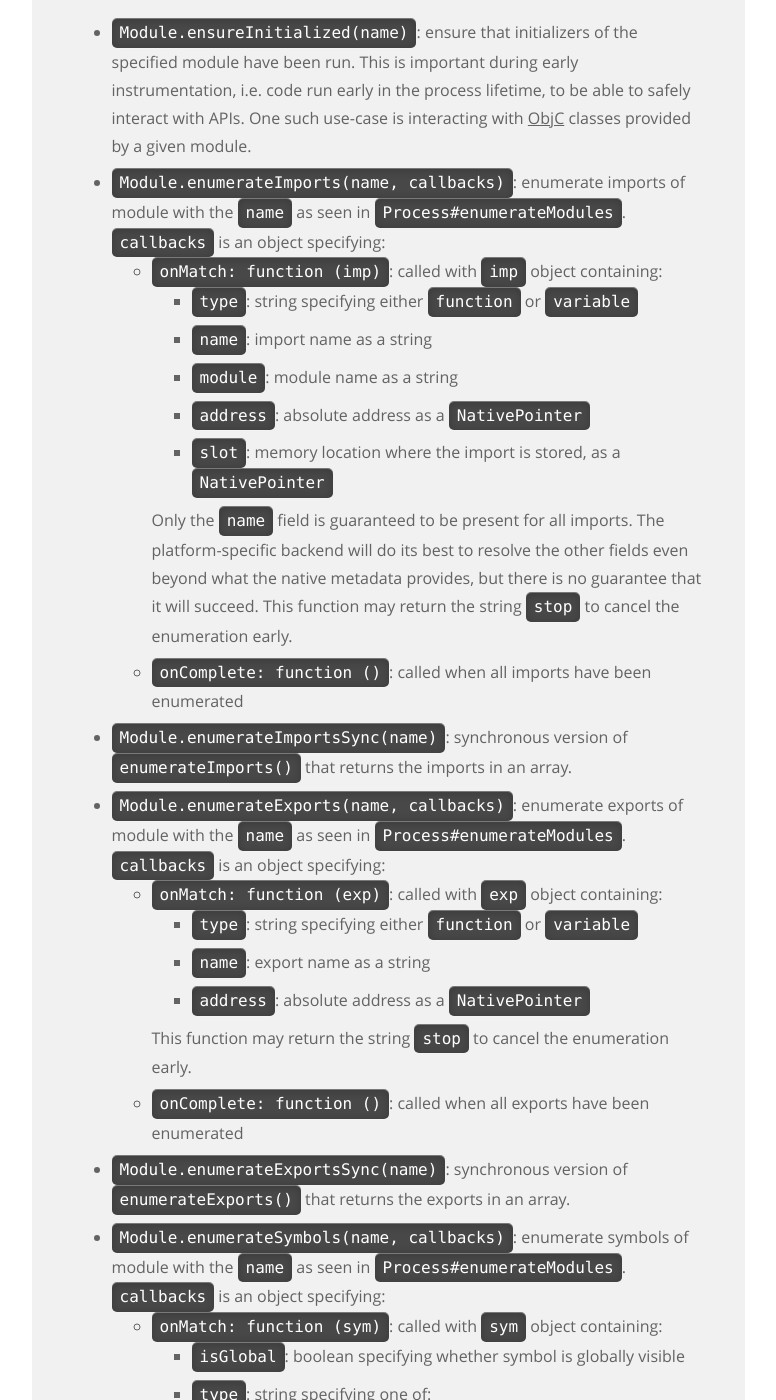
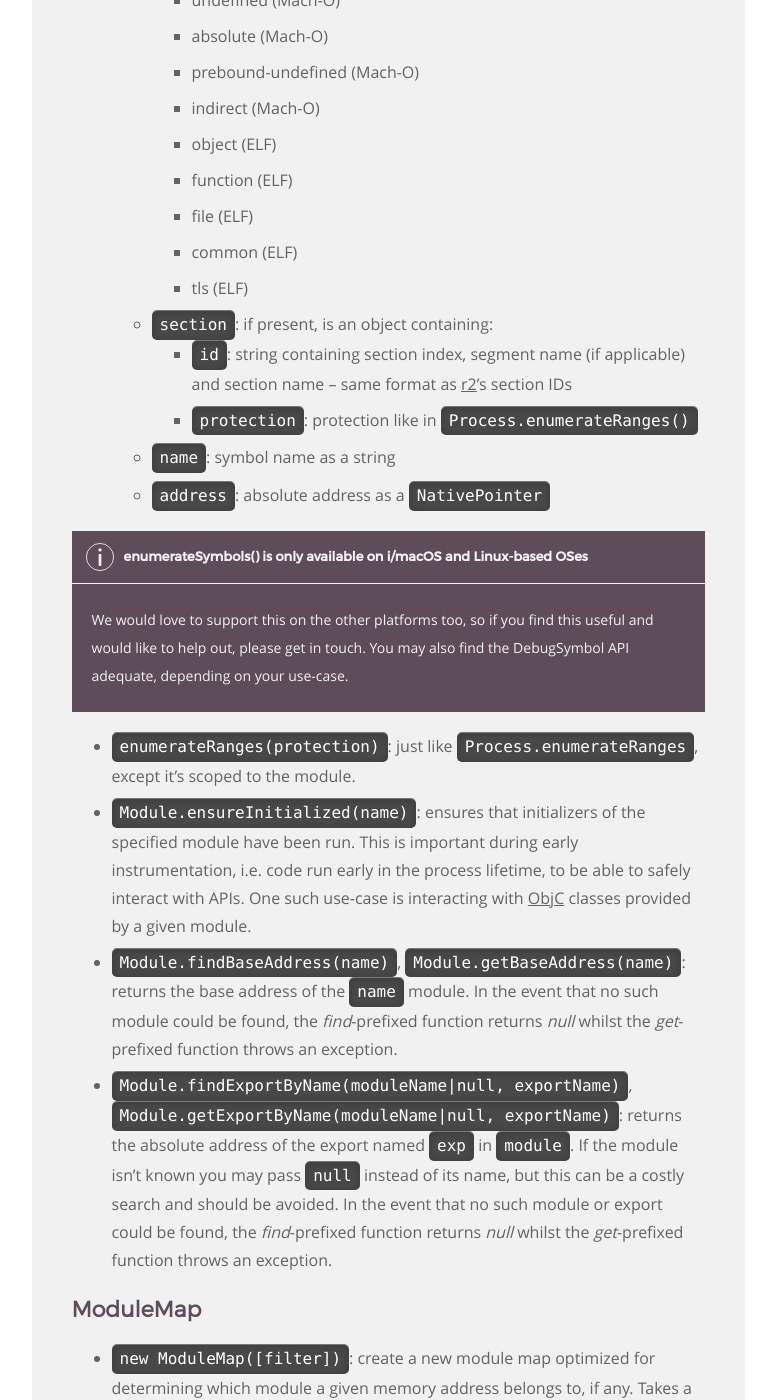
Before and after one commit to frida/frida-website, a Jekyll site: the page built from _docs/javascript-api.md, in a window 1280 px wide and 1400 px high, scrolled down 11024 px. Shown: the whole window, without its empty margins (364-1140 px from the left). Built offline with Jekyll 4.4.1, drawn with Linux system fonts in a browser that asks for light colours; some of the changed text lies outside the part shown.

Commit message:
Migrate docs to new enumeration APIs
And new APIs in 12.3.6.

```diff
--- a/_docs/javascript-api.md
+++ b/_docs/javascript-api.md
@@ -275,52 +275,28 @@ In the example above we used `script.on('message', on_message)` to monitor for a
 
 +   `Process.getCurrentThreadId()`: get this thread's OS-specific id as a number
 
-+   `Process.enumerateThreads(callbacks)`: enumerate all threads,
-    where `callbacks` is an object specifying:
-
-    -   `onMatch: function (thread)`: called with `thread` object containing:
-        -   `id`: OS-specific id
-        -   `state`: string specifying either `running`, `stopped`, `waiting`,
-            `uninterruptible` or `halted`
-        -   `context`: object with the keys `pc` and `sp`, which are
-            NativePointer objects specifying EIP/RIP/PC and ESP/RSP/SP,
-            respectively, for ia32/x64/arm. Other processor-specific keys
-            are also available, e.g. `eax`, `rax`, `r0`, `x0`, etc.
-
-        This function may return the string `stop` to cancel the enumeration
-        early.
-
-    -   `onComplete: function ()`: called when all threads have been enumerated
-
-+   `Process.enumerateThreadsSync()`: synchronous version of
-    `enumerateThreads()` that returns the threads in an array.
++   `Process.enumerateThreads()`: enumerates all threads, returning an array of
+    objects containing the following properties:
+
+    -   `id`: OS-specific id
+    -   `state`: string specifying either `running`, `stopped`, `waiting`,
+        `uninterruptible` or `halted`
+    -   `context`: object with the keys `pc` and `sp`, which are
+        NativePointer objects specifying EIP/RIP/PC and ESP/RSP/SP,
+        respectively, for ia32/x64/arm. Other processor-specific keys
+        are also available, e.g. `eax`, `rax`, `r0`, `x0`, etc.
 
 +   `Process.findModuleByAddress(address)`,
     `Process.getModuleByAddress(address)`,
     `Process.findModuleByName(name)`,
     `Process.getModuleByName(name)`:
-    return an object with details about the module whose *address* or *name*
-    matches the one specified. In the event that no such module could be found,
-    the *find*-prefixed functions return *null* whilst the *get*-prefixed
-    functions throw an exception.  See `Process.enumerateModules()` for
-    details about which fields are included.
-
-+   `Process.enumerateModules(callbacks)`: enumerate modules loaded right now,
-    where `callbacks` is an object specifying:
-
-    -   `onMatch: function (module)`: called with `module` object containing:
-        -   `name`: canonical module name as a string
-        -   `base`: base address as a `NativePointer`
-        -   `size`: size in bytes
-        -   `path`: full filesystem path as a string
-
-        This function may return the string `stop` to cancel the enumeration
-        early.
-
-    -   `onComplete: function ()`: called when all modules have been enumerated
-
-+   `Process.enumerateModulesSync()`: synchronous version of
-    `enumerateModules()` that returns the modules in an array.
+    returns a [Module](#module) whose *address* or *name* matches the one
+    specified. In the event that no such module could be found, the
+    *find*-prefixed functions return *null* whilst the *get*-prefixed functions
+    throw an exception.
+
++   `Process.enumerateModules()`: enumerates modules loaded right now, returning
+    an array of [Module](#module) objects.
 
 +   `Process.findRangeByAddress(address)`, `getRangeByAddress(address)`:
     return an object with details about the range containing *address*. In the
@@ -328,39 +304,27 @@ In the example above we used `script.on('message', on_message)` to monitor for a
     *null* whilst *getRangeByAddress()* throws an exception.  See
     `Process.enumerateRanges()` for details about which fields are included.
 
-+   `Process.enumerateRanges(protection|specifier, callbacks)`: enumerate memory
-    ranges satisfying `protection` given as a string of the form: `rwx`, where
-    `rw-` means "must be at least readable and writable". Alternatively you may
++   `Process.enumerateRanges(protection|specifier)`: enumerates memory ranges
+    satisfying `protection` given as a string of the form: `rwx`, where `rw-`
+    means "must be at least readable and writable". Alternatively you may
     provide a `specifier` object with a `protection` key whose value is as
     aforementioned, and a `coalesce` key set to `true` if you'd like neighboring
     ranges with the same protection to be coalesced (the default is `false`;
-    i.e. keeping the ranges separate). `callbacks` is an object specifying:
-
-    -   `onMatch: function (range)`: called with `range` object containing:
-        -   `base`: base address as a `NativePointer`
-        -   `size`: size in bytes
-        -   `protection`: protection string (see above)
-        -   `file`: (when available) file mapping details as an object
-            containing:
-
-            -   `path`: full filesystem path as a string
-            -   `offset`: offset in the mapped file on disk, in bytes
-            -   `size`: size in the mapped file on disk, in bytes
-
-        This function may return the string `stop` to cancel the enumeration
-        early.
-
-    -   `onComplete: function ()`: called when all memory ranges have been
-        enumerated
-
-+   `Process.enumerateRangesSync(protection|specifier)`: synchronous version of
-    `enumerateRanges()` that returns the ranges in an array.
-
-+   `Process.enumerateMallocRanges(callbacks)`: just like `enumerateRanges()`,
-    but for individual memory allocations known to the system heap.
-
-+   `Process.enumerateMallocRangesSync(protection)`: synchronous version of
-    `enumerateMallocRanges()` that returns the ranges in an array.
+    i.e. keeping the ranges separate). Returns an array of objects containing
+    the following properties:
+
+    -   `base`: base address as a `NativePointer`
+    -   `size`: size in bytes
+    -   `protection`: protection string (see above)
+    -   `file`: (when available) file mapping details as an object
+        containing:
+
+        -   `path`: full filesystem path as a string
+        -   `offset`: offset in the mapped file on disk, in bytes
+        -   `size`: size in the mapped file on disk, in bytes
+
++   `Process.enumerateMallocRanges()`: just like `enumerateRanges()`, but for
+    individual memory allocations known to the system heap.
 
 +   `Process.setExceptionHandler(callback)`: install a process-wide exception
     handler callback that gets a chance to handle native exceptions before the
@@ -406,90 +370,64 @@ In the example above we used `script.on('message', on_message)` to monitor for a
 
 ## Module
 
-+   `Module.ensureInitialized(name)`: ensure that initializers of the specified
-    module have been run. This is important during early instrumentation, i.e.
-    code run early in the process lifetime, to be able to safely interact with
-    APIs. One such use-case is interacting with [ObjC](#objc) classes provided
-    by a given module.
-
-+   `Module.enumerateImports(name, callbacks)`: enumerate imports of module with
-    the `name` as seen in `Process#enumerateModules`. `callbacks` is an object
-    specifying:
-
-    -   `onMatch: function (imp)`: called with `imp` object containing:
-        -   `type`: string specifying either `function` or `variable`
-        -   `name`: import name as a string
-        -   `module`: module name as a string
-        -   `address`: absolute address as a `NativePointer`
-        -   `slot`: memory location where the import is stored, as a
-            `NativePointer`
-
-        Only the `name` field is guaranteed to be present for all imports. The
-        platform-specific backend will do its best to resolve the other fields
-        even beyond what the native metadata provides, but there is no guarantee
-        that it will succeed.  This function may return the string `stop` to
-        cancel the enumeration early.
-
-    -   `onComplete: function ()`: called when all imports have been
-        enumerated
-
-+   `Module.enumerateImportsSync(name)`: synchronous version of
-    `enumerateImports()` that returns the imports in an array.
-
-+   `Module.enumerateExports(name, callbacks)`: enumerate exports of module with
-    the `name` as seen in `Process#enumerateModules`. `callbacks` is an object
-    specifying:
-
-    -   `onMatch: function (exp)`: called with `exp` object containing:
-        -   `type`: string specifying either `function` or `variable`
-        -   `name`: export name as a string
-        -   `address`: absolute address as a `NativePointer`
-
-        This function may return the string `stop` to cancel the enumeration
-        early.
-
-    -   `onComplete: function ()`: called when all exports have been
-        enumerated
-
-+   `Module.enumerateExportsSync(name)`: synchronous version of
-    `enumerateExports()` that returns the exports in an array.
-
-+   `Module.enumerateSymbols(name, callbacks)`: enumerate symbols of module with
-    the `name` as seen in `Process#enumerateModules`. `callbacks` is an object
-    specifying:
-
-    -   `onMatch: function (sym)`: called with `sym` object containing:
-        -   `isGlobal`: boolean specifying whether symbol is globally visible
-        -   `type`: string specifying one of:
-            -   unknown
-            -   section
-            -   undefined (Mach-O)
-            -   absolute (Mach-O)
-            -   prebound-undefined (Mach-O)
-            -   indirect (Mach-O)
-            -   object (ELF)
-            -   function (ELF)
-            -   file (ELF)
-            -   common (ELF)
-            -   tls (ELF)
-        -   `section`: if present, is an object containing:
-            -   `id`: string containing section index, segment name (if
-                      applicable) and section name – same format as
-                      [r2][]'s section IDs
-            -   `protection`: protection like in `Process.enumerateRanges()`
-        -   `name`: symbol name as a string
-        -   `address`: absolute address as a `NativePointer`
-
-        This function may return the string `stop` to cancel the enumeration
-        early.
-
-    -   `onComplete: function ()`: called when all symbols have been enumerated
-
-+   `Module.enumerateSymbolsSync(name)`: synchronous version of
-    `enumerateSymbols()` that returns the symbols in an array.
+    Objects returned by e.g. `Process.enumerateModules()`.
+
+-   `name`: canonical module name as a string
+
+-   `base`: base address as a `NativePointer`
+
+-   `size`: size in bytes
+
+-   `path`: full filesystem path as a string
+
+-   `enumerateImports()`: enumerates imports of module, returning an array of
+    objects containing the following properties:
+
+    -   `type`: string specifying either `function` or `variable`
+    -   `name`: import name as a string
+    -   `module`: module name as a string
+    -   `address`: absolute address as a `NativePointer`
+    -   `slot`: memory location where the import is stored, as a
+        `NativePointer`
+
+    Only the `name` field is guaranteed to be present for all imports. The
+    platform-specific backend will do its best to resolve the other fields
+    even beyond what the native metadata provides, but there is no guarantee
+    that it will succeed.
+
+-   `enumerateExports()`: enumerates exports of module, returning an array
+    of objects containing the following properties:
+
+    -   `type`: string specifying either `function` or `variable`
+    -   `name`: export name as a string
+    -   `address`: absolute address as a `NativePointer`
+
+-   `enumerateSymbols()`: enumerates symbols of module, returning an array of
+    objects containing the following properties:
+
+    -   `isGlobal`: boolean specifying whether symbol is globally visible
+    -   `type`: string specifying one of:
+        -   unknown
+        -   section
+        -   undefined (Mach-O)
+        -   absolute (Mach-O)
+        -   prebound-undefined (Mach-O)
+        -   indirect (Mach-O)
+        -   object (ELF)
+        -   function (ELF)
+        -   file (ELF)
+        -   common (ELF)
+        -   tls (ELF)
+    -   `section`: if present, is an object containing:
+        -   `id`: string containing section index, segment name (if
+                  applicable) and section name – same format as
+                  [r2][]'s section IDs
+        -   `protection`: protection like in `Process.enumerateRanges()`
+    -   `name`: symbol name as a string
+    -   `address`: absolute address as a `NativePointer`
 
 <div class="note info">
-  <h5>Module.enumerateSymbols() is only available on i/macOS and Linux-based OSes</h5>
+  <h5>enumerateSymbols() is only available on i/macOS and Linux-based OSes</h5>
   <p>
     We would love to support this on the other platforms too, so if you find
     this useful and would like to help out, please get in touch. You may also
@@ -497,20 +435,28 @@ In the example above we used `script.on('message', on_message)` to monitor for a
   </p>
 </div>
 
-+   `Module.enumerateRanges(name, protection, callbacks)`: just like
-    `Process.enumerateRanges`, except it's scoped to the specified module
-    `name`.
-
-+   `Module.enumerateRangesSync(name, protection)`: synchronous version of
-    `enumerateRanges()` that returns the ranges in an array.
-
-+   `Module.findBaseAddress(name)`: returns the base address of the `name`
-    module, or `null` if the module isn't loaded
-
-+   `Module.findExportByName(module|null, exp)`: returns the absolute address of
-    the export named `exp` in `module`. If the module isn't known you may pass
-    `null` instead of its name, but this can be a costly search and should be
-    avoided.
+-   `enumerateRanges(protection)`: just like `Process.enumerateRanges`, except
+    it's scoped to the module.
+
++   `Module.ensureInitialized(name)`: ensures that initializers of the specified
+    module have been run. This is important during early instrumentation, i.e.
+    code run early in the process lifetime, to be able to safely interact with
+    APIs. One such use-case is interacting with [ObjC](#objc) classes provided
+    by a given module.
+
++   `Module.findBaseAddress(name)`,
+    `Module.getBaseAddress(name)`: returns the base address of the `name`
+    module. In the event that no such module could be found, the *find*-prefixed
+    function returns *null* whilst the *get*-prefixed function throws an
+    exception.
+
++   `Module.findExportByName(moduleName|null, exportName)`,
+    `Module.getExportByName(moduleName|null, exportName)`: returns the absolute
+    address of the export named `exp` in `module`. If the module isn't known you
+    may pass `null` instead of its name, but this can be a costly search and
+    should be avoided. In the event that no such module or export could be
+    found, the *find*-prefixed function returns *null* whilst the *get*-prefixed
+    function throws an exception.
 
 
 ## ModuleMap
@@ -522,18 +468,16 @@ In the example above we used `script.on('message', on_message)` to monitor for a
     function used for filtering the list of modules. This is useful if you e.g.
     only care about modules owned by the application itself, and allows you to
     quickly check if an address belongs to one of its modules. The `filter`
-    function is passed an object just like in `Process.enumerateModules()`,
-    and must return `true` for each module that should be kept in the map.
-    It is called for each loaded module every time the map is updated.
+    function is passed a [Module](#module) object and must return `true` for
+    each module that should be kept in the map. It is called for each loaded
+    module every time the map is updated.
 
 -   `has(address)`: check if `address` belongs to any of the contained modules,
     and returns the result as a boolean
 
--   `find(address)`, `get(address)`: return an object with details about the
-    module that `address` belongs to. In the event that no such module could be
-    found, `find()` returns `null` whilst `get()` throws an exception.
-    See `Process.enumerateModules()` for details about which fields are
-    included.
+-   `find(address)`, `get(address)`: returns a [Module](#module) with details
+    about the module that `address` belongs to. In the event that no such module
+    could be found, `find()` returns `null` whilst `get()` throws an exception.
 
 -   `findName(address)`,
     `getName(address)`,
@@ -545,10 +489,9 @@ In the example above we used `script.on('message', on_message)` to monitor for a
 -   `update()`: update the map. You should call this after a module has been
     loaded or unloaded to avoid operating on stale data.
 
--   `values()`: returns an array with the modules currently in the map. The
-    returned array is a deep copy and will not mutate after a call to
-    `update()`. See `Process.enumerateModules()` for details about which fields
-    are included in each module object.
+-   `values()`: returns an array with the [Module](#module) objects currently in
+    the map. The returned array is a deep copy and will not mutate after a call
+    to `update()`.
 
 
 ## Memory
@@ -1640,52 +1583,39 @@ Stalker.follow(Process.getCurrentThreadId(), {
     recommended to use the same instance for a batch of queries, but recreate it
     for future batches to avoid looking at stale data.
 
--   `enumerateMatches(query, callbacks)`: perform the resolver-specific `query`
-    string, where `callbacks` is an object specifying:
-
-    -   `onMatch: function (match)`: called for each match, where `match` is an
-        object with `name` and `address` keys.
-
-    -   `onComplete: function ()`: called when all matches have been enumerated.
+-   `enumerateMatches(query)`: performs the resolver-specific `query` string,
+    returning an array of objects containing the following properties:
+
+    -   `name`: name of the API that was found
+    -   `address`: address as a `NativePointer`
 
 {% highlight js %}
 var resolver = new ApiResolver('module');
-resolver.enumerateMatches('exports:*!open*', {
-  onMatch: function (match) {
-    /*
-     * Where `match` contains an object like this one:
-     *
-     * {
-     *     name: '/usr/lib/libSystem.B.dylib!opendir$INODE64',
-     *     address: ptr('0x7fff870135c9')
-     * }
-     */
-  },
-  onComplete: function () {
-  }
-});
+var matches = resolver.enumerateMatches('exports:*!open*');
+var first = matches[0];
+/*
+ * Where `first` is an object similar to:
+ *
+ * {
+ *   name: '/usr/lib/libSystem.B.dylib!opendir$INODE64',
+ *   address: ptr('0x7fff870135c9')
+ * }
+ */
 {% endhighlight %}
 
 {% highlight js %}
 var resolver = new ApiResolver('objc');
-resolver.enumerateMatches('-[NSURL* *HTTP*]', {
-  onMatch: function (match) {
-    /*
-     * Where `match` contains an object like this one:
-     *
-     * {
-     *     name: '-[NSURLRequest valueForHTTPHeaderField:]',
-     *     address: ptr('0x7fff94183e22')
-     * }
-     */
-  },
-  onComplete: function () {
-  }
-});
-{% endhighlight %}
-
--   `enumerateMatchesSync(query)`: synchronous version of `enumerateMatches()`
-    that returns the matches in an array.
+var matches = resolver.enumerateMatches('-[NSURL* *HTTP*]');
+var first = matches[0];
+/*
+ * Where `first` contains an object like this one:
+ *
+ * {
+ *   name: '-[NSURLRequest valueForHTTPHeaderField:]',
+ *   address: ptr('0x7fff94183e22')
+ * }
+ */
+{% endhighlight %}
 
 
 ## DebugSymbol
@@ -1766,52 +1696,30 @@ Interceptor.attach(f, {
 
 +   `Kernel.pageSize`: size of a kernel page in bytes, as a number.
 
-+   `Kernel.enumerateModules(callbacks)`: enumerate kernel modules loaded right
-    now, where `callbacks` is an object specifying:
-
-    -   `onMatch: function (module)`: called with `module` object containing:
-        -   `name`: canonical module name as a string
-        -   `base`: base address as a `NativePointer`
-        -   `size`: size in bytes
-
-        This function may return the string `stop` to cancel the enumeration
-        early.
-
-    -   `onComplete: function ()`: called when all modules have been enumerated
-
-+   `Kernel.enumerateModulesSync()`: synchronous version of `enumerateModules()`
-    that returns the modules in an array.
-
-+   `Kernel.enumerateRanges(protection|specifier, callbacks)`: enumerate kernel
-    memory ranges satisfying `protection` given as a string of the form: `rwx`,
-    where `rw-` means "must be at least readable and writable". Alternatively
-    you may provide a `specifier` object with a `protection` key whose value is
-    as aforementioned, and a `coalesce` key set to `true` if you'd like
-    neighboring ranges with the same protection to be coalesced (the default is
-    `false`; i.e. keeping the ranges separate). `callbacks` is an object
-    specifying:
-
-    -   `onMatch: function (range)`: called with `range` object containing:
-        -   `base`: base address as a `NativePointer`
-        -   `size`: size in bytes
-        -   `protection`: protection string (see above)
-
-        This function may return the string `stop` to cancel the enumeration
-        early.
-
-    -   `onComplete: function ()`: called when all memory ranges have been
-        enumerated
-
-+   `Kernel.enumerateRangesSync(protection|specifier)`: synchronous version of
-    `enumerateRanges()` that returns the ranges in an array.
-
-+   `Kernel.enumerateModuleRanges(name, protection, callbacks)`: just like
++   `Kernel.enumerateModules()`: enumerates kernel modules loaded right now,
+    returning an array of objects containing the following properties:
+
+    -   `name`: canonical module name as a string
+    -   `base`: base address as a `NativePointer`
+    -   `size`: size in bytes
+
++   `Kernel.enumerateRanges(protection|specifier)`: enumerate kernel memory
+    ranges satisfying `protection` given as a string of the form: `rwx`, where
+    `rw-` means "must be at least readable and writable". Alternatively you may
+    provide a `specifier` object with a `protection` key whose value is as
+    aforementioned, and a `coalesce` key set to `true` if you'd like neighboring
+    ranges with the same protection to be coalesced (the default is `false`;
+    i.e. keeping the ranges separate). Returns an array of objects containing
+    the following properties:
+
+    -   `base`: base address as a `NativePointer`
+    -   `size`: size in bytes
+    -   `protection`: protection string (see above)
+
++   `Kernel.enumerateModuleRanges(name, protection)`: just like
     `Kernel.enumerateRanges`, except it's scoped to the specified module
     `name` – which may be `null` for the module of the kernel itself. Each
     range also has a `name` field containing a unique identifier as a string.
-
-+   `Kernel.enumerateModuleRangesSync(name, protection)`: synchronous version of
-    `enumerateModuleRanges()` that returns the ranges in an array.
 
 +   `Kernel.alloc(size)`: allocate `size` bytes of kernel memory, rounded up to
     a multiple of the kernel's page size. The returned value is a `UInt64`
```
